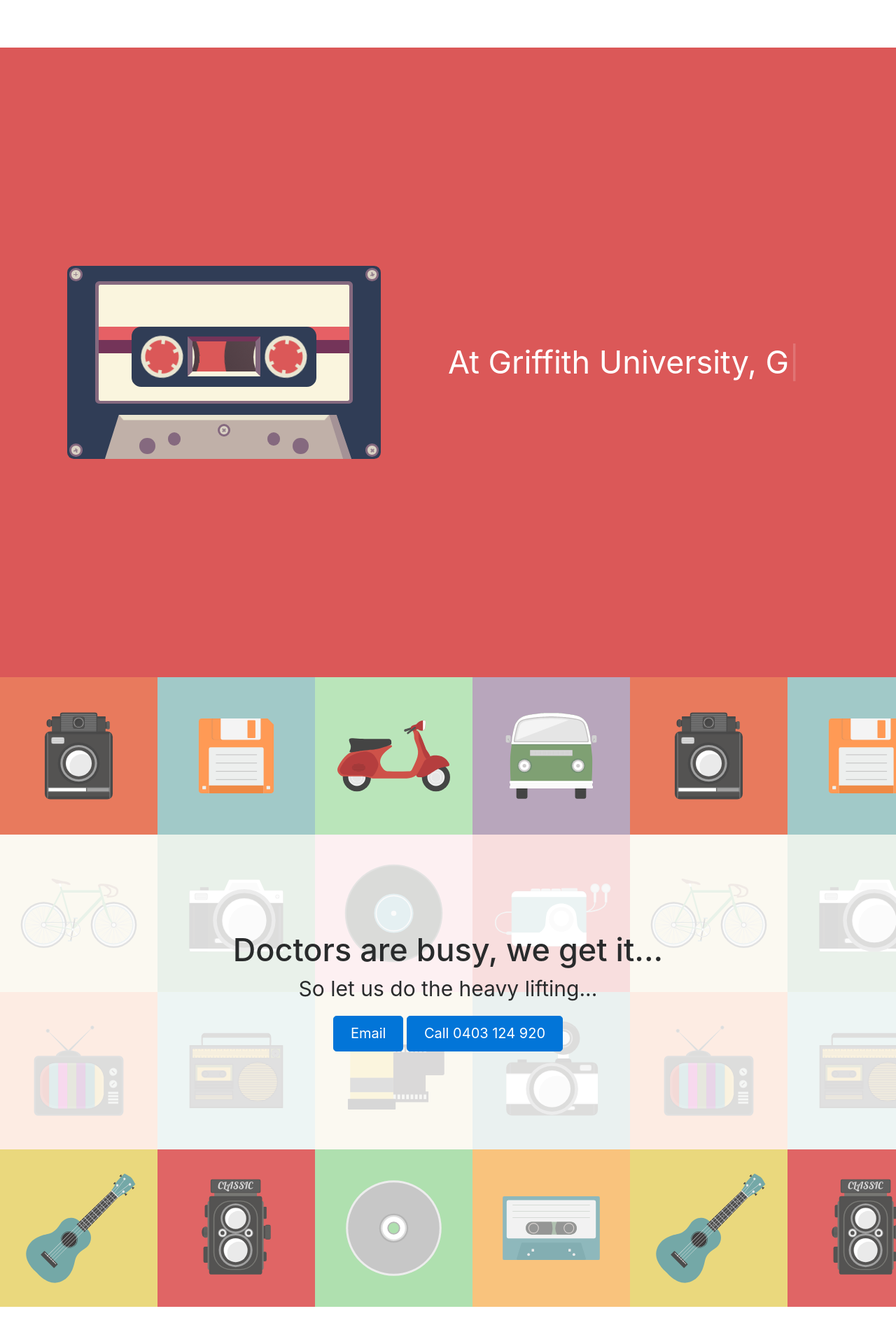
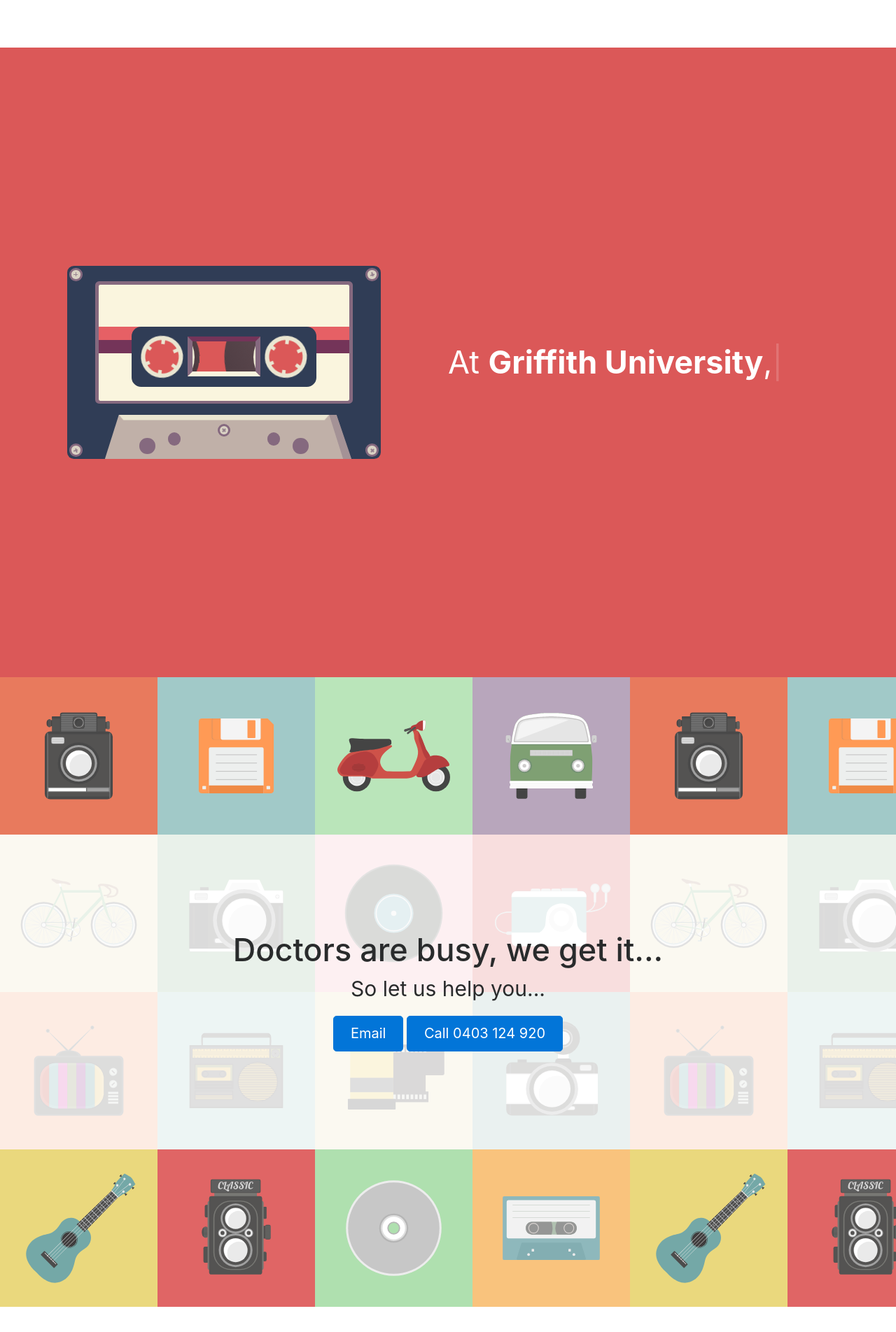
Before and after one commit to medicalweb/medicalweb, a Jekyll site: the page built from index.md, in a window 1280 px wide. Shown: the part 832-2736 px from the top of the page at 70% size. Built offline with Jekyll 4.4.1, drawn with Linux system fonts in a browser that asks for light colours; nearby versions of some CDN libraries.

Commit message:
fixed position for heart on home

```diff
--- a/_layouts/home.html
+++ b/_layouts/home.html
@@ -30,7 +30,7 @@ layout: default
 	<div class="middle-cta">
 		<div class="text">
 			<h1>Doctors are busy, we get it...</h1>
-			<p>So let us do the heavy lifting...</p>
+			<p>So let us help you...</p>
 			<a href="mailto:jeremy@medicalweb.com.au" class="btn btn-primary btn-lg">Email</a>
 			<a href="facetime:+61403124920" class="btn btn-primary btn-lg">Call 0403 124 920</a>
 		</div>
--- a/_sass/medicalweb.scss
+++ b/_sass/medicalweb.scss
@@ -10,6 +10,10 @@ section.home {
   color: white;
   svg {
     overflow: visible;
+  }
+  .heart-loader {
+    position: fixed;
+    z-index: -1;
   }
 }
 
--- a/assets/javascript/vendor/medicalweb.js
+++ b/assets/javascript/vendor/medicalweb.js
@@ -3,7 +3,7 @@ $(document).ready(function() {
     strings: [
     	"Hi.",
     	"We are a group of Medical Students",
-    	"At Griffith University, Gold Coast",
+    	"At <strong>Griffith University</strong>, Gold Coast",
     	"We would like to do <strong>your</strong> typing"
     ],
     typeSpeed: 0
```
